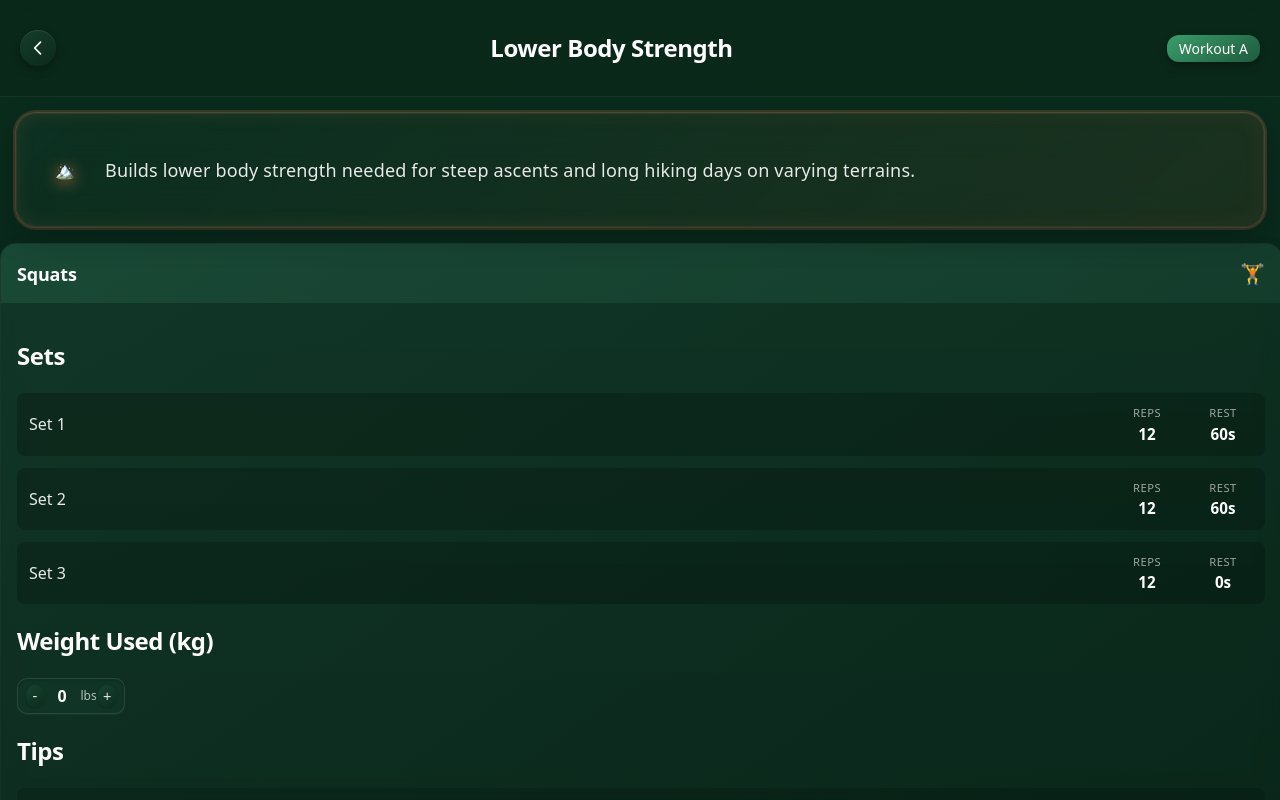
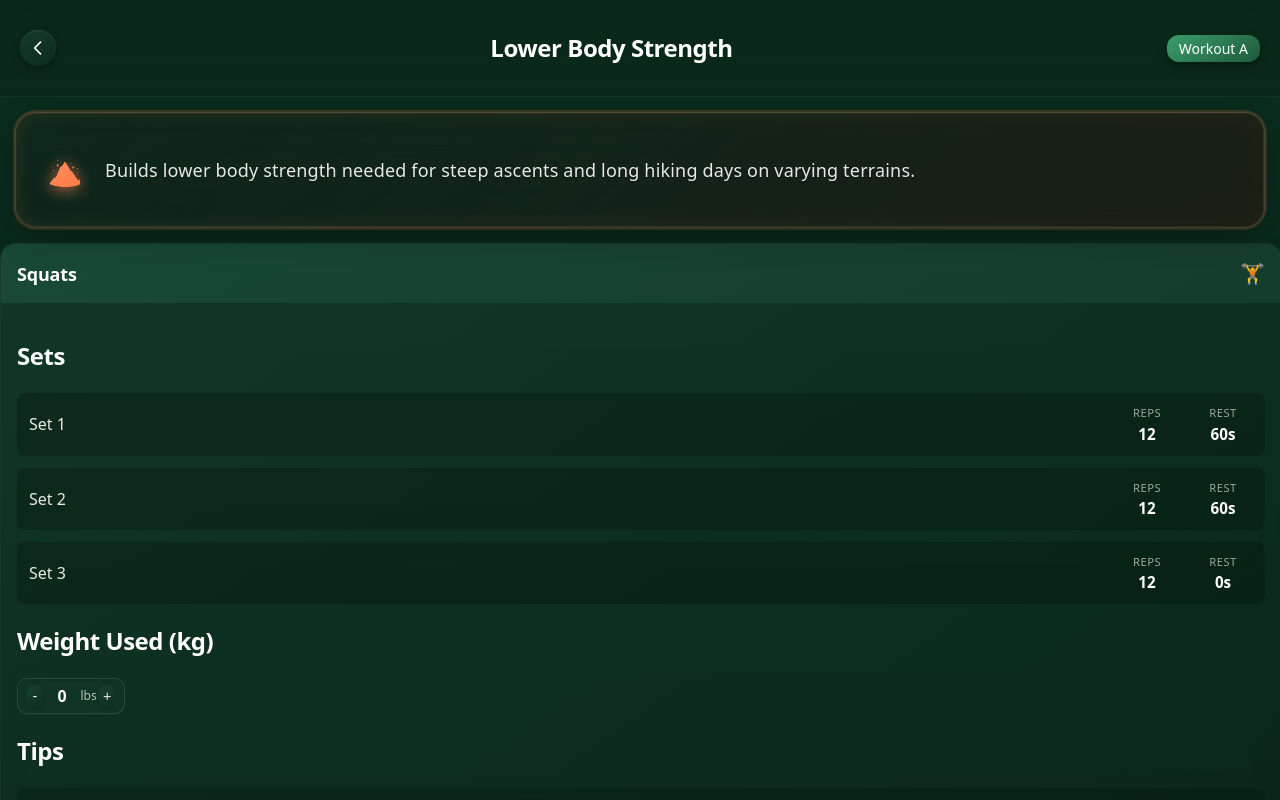
Before and after one commit to gabe-a-vazquez/kilimanjaro-app, a Next.js app: page /workouts/1 in a window 1280 px wide. Built offline with nearby package versions, Linux system fonts and the light colour scheme.

Commit message:
add orange mountain silhouette

```diff
--- a/app/globals.css
+++ b/app/globals.css
@@ -367,8 +367,8 @@
     padding: 1rem 1.5rem;
     background: linear-gradient(
       145deg,
-      rgba(26, 69, 52, 0.25),
-      rgba(12, 44, 29, 0.2)
+      rgba(16, 40, 30, 0.9),
+      rgba(6, 20, 14, 0.85)
     );
     margin: 1rem;
     border-radius: 20px;
@@ -419,7 +419,15 @@
     align-items: center;
     justify-content: center;
     margin-right: 1rem;
-    color: var(--sunrise-orange);
+    font-size: 1.75rem;
+    background: linear-gradient(
+      145deg,
+      var(--orange-gradient-start),
+      var(--orange-gradient-end)
+    );
+    -webkit-background-clip: text;
+    background-clip: text;
+    color: transparent;
     filter: drop-shadow(0 2px 8px rgba(255, 127, 80, 0.8));
     position: relative;
     z-index: 2;
```
